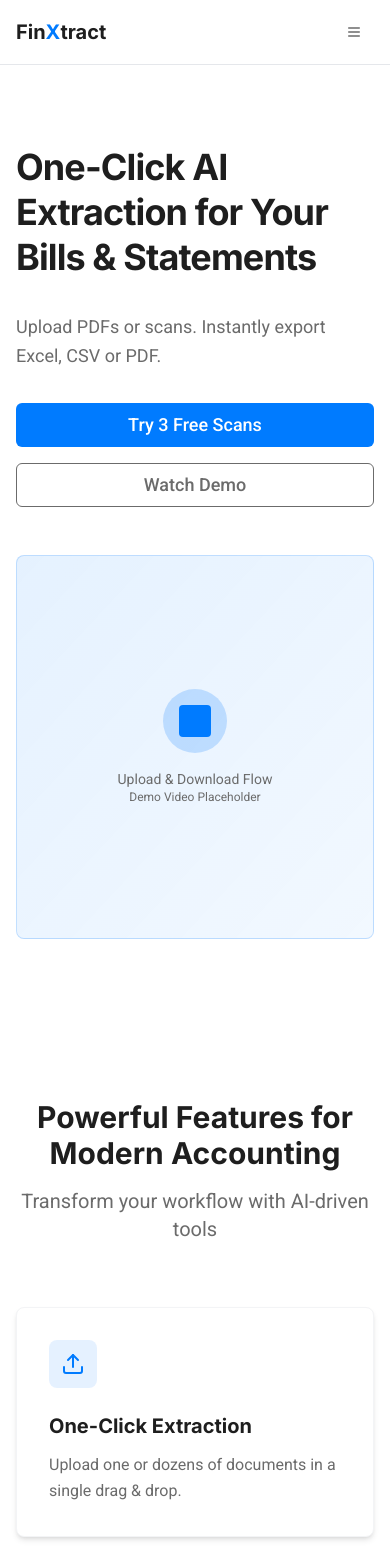
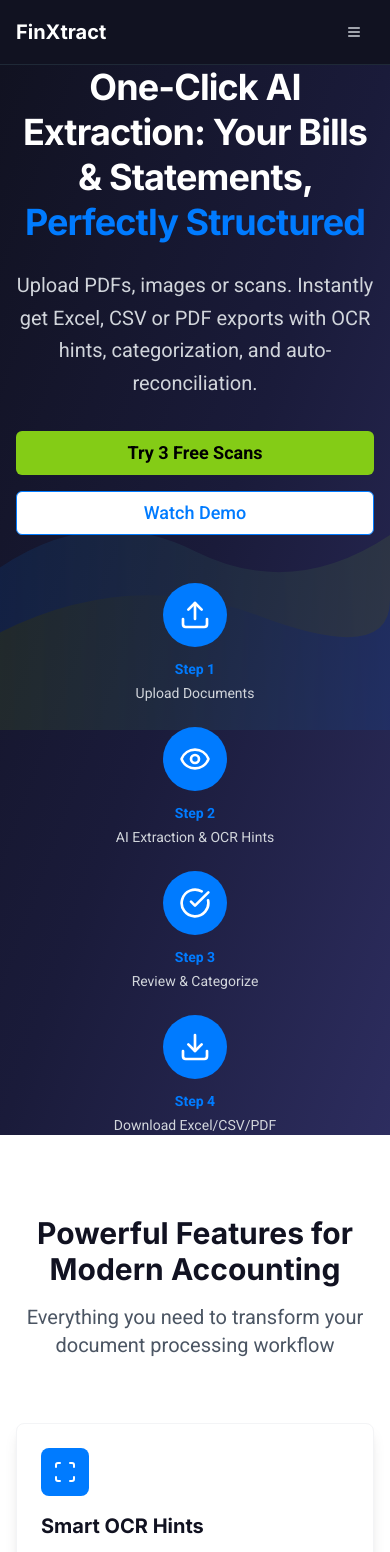
Before and after one commit to jonathanrao99/finxtract-ai-clarity, a React (Vite) app: page / in a window 390 px wide. Shown: the top 1552 px of the page. Built offline with nearby package versions, Linux system fonts and the light colour scheme.

Commit message:
Reverted to commit 7fc290a698696539d1fb59072921dd456e3c4793

```diff
--- a/index.html
+++ b/index.html
@@ -4,21 +4,23 @@
   <head>
     <meta charset="UTF-8" />
     <meta name="viewport" content="width=device-width, initial-scale=1.0" />
-    <title>FinXtract - AI-Powered Document Converter</title>
-    <meta name="description" content="One-Click AI Extraction for Your Bills & Statements. Upload PDFs or scans. Instantly export Excel, CSV or PDF." />
+    <title>FinXtract - AI-Powered Bill & Statement Converter</title>
+    <meta name="description" content="One-Click AI Extraction: Your Bills & Statements, Perfectly Structured. Upload PDFs, images or scans. Instantly get Excel, CSV or PDF exports." />
     <meta name="author" content="FinXtract" />
 
     <!-- Google Fonts -->
     <link rel="preconnect" href="https://fonts.googleapis.com">
     <link rel="preconnect" href="https://fonts.gstatic.com" crossorigin>
-    <link href="https://fonts.googleapis.com/css2?family=Inter:wght@400;500;600;700;800&family=Roboto:wght@300;400;500;700&family=Poppins:wght@400;500;600;700;800&display=swap" rel="stylesheet">
+    <link href="https://fonts.googleapis.com/css2?family=Inter:wght@400;500;600;700;800&family=Roboto:wght@300;400;500;700&display=swap" rel="stylesheet">
 
-    <meta property="og:title" content="FinXtract - AI-Powered Document Converter" />
-    <meta property="og:description" content="One-Click AI Extraction for Your Bills & Statements" />
+    <meta property="og:title" content="FinXtract - AI-Powered Bill & Statement Converter" />
+    <meta property="og:description" content="One-Click AI Extraction: Your Bills & Statements, Perfectly Structured" />
     <meta property="og:type" content="website" />
+    <meta property="og:image" content="https://lovable.dev/opengraph-image-p98pqg.png" />
 
     <meta name="twitter:card" content="summary_large_image" />
     <meta name="twitter:site" content="@finxtract" />
+    <meta name="twitter:image" content="https://lovable.dev/opengraph-image-p98pqg.png" />
   </head>
 
   <body>
--- a/src/components/layout/Navbar.tsx
+++ b/src/components/layout/Navbar.tsx
@@ -6,17 +6,15 @@ import { Menu, X } from "lucide-react";
 export const Navbar = () => {
   const [isMenuOpen, setIsMenuOpen] = useState(false);
 
-  const menuItems = ["Home", "Features", "Pricing"];
+  const menuItems = ["Home", "Features", "Pricing", "Reviews", "Contact"];
 
   return (
-    <nav className="sticky top-0 z-50 bg-white border-b border-gray-200">
+    <nav className="sticky top-0 z-50 bg-[#111221] text-white border-b border-gray-800">
       <div className="max-w-7xl mx-auto px-4 sm:px-6 lg:px-8">
         <div className="flex justify-between items-center h-16">
           {/* Logo */}
           <div className="flex-shrink-0">
-            <h1 className="text-xl font-bold text-[#1E1E1E]">
-              Fin<span className="text-[#007BFF]">X</span>tract
-            </h1>
+            <h1 className="text-xl font-bold text-white">FinXtract</h1>
           </div>
 
           {/* Desktop Menu */}
@@ -26,7 +24,7 @@ export const Navbar = () => {
                 <a
                   key={item}
                   href={`#${item.toLowerCase()}`}
-                  className="text-[#6B6B6B] hover:text-[#1E1E1E] px-3 py-2 text-sm font-medium transition-colors"
+                  className="text-gray-300 hover:text-white px-3 py-2 text-sm font-medium transition-colors"
                 >
                   {item}
                 </a>
@@ -35,8 +33,14 @@ export const Navbar = () => {
           </div>
 
           {/* Desktop CTA */}
-          <div className="hidden md:flex">
-            <Button className="bg-[#007BFF] hover:bg-[#0056b3] text-white font-medium">
+          <div className="hidden md:flex items-center space-x-4">
+            <Button variant="ghost" className="text-gray-300 hover:text-white">
+              Login
+            </Button>
+            <Button variant="ghost" className="text-gray-300 hover:text-white">
+              Sign Up
+            </Button>
+            <Button className="bg-[#84CC16] hover:bg-[#65A30D] text-black font-medium">
               Get Started
             </Button>
           </div>
@@ -47,42 +51,35 @@ export const Navbar = () => {
               variant="ghost"
               size="icon"
               onClick={() => setIsMenuOpen(!isMenuOpen)}
-              className="text-[#6B6B6B] hover:text-[#1E1E1E]"
+              className="text-gray-300 hover:text-white"
             >
               {isMenuOpen ? <X size={24} /> : <Menu size={24} />}
             </Button>
           </div>
         </div>
 
-        {/* Mobile Menu Overlay */}
+        {/* Mobile Menu */}
         {isMenuOpen && (
-          <div className="md:hidden fixed inset-0 z-50 bg-white">
-            <div className="flex justify-between items-center h-16 px-4 border-b border-gray-200">
-              <h1 className="text-xl font-bold text-[#1E1E1E]">
-                Fin<span className="text-[#007BFF]">X</span>tract
-              </h1>
-              <Button
-                variant="ghost"
-                size="icon"
-                onClick={() => setIsMenuOpen(false)}
-                className="text-[#6B6B6B] hover:text-[#1E1E1E]"
-              >
-                <X size={24} />
-              </Button>
-            </div>
-            <div className="px-4 py-8 space-y-6">
+          <div className="md:hidden">
+            <div className="px-2 pt-2 pb-3 space-y-1 sm:px-3 border-t border-gray-800">
               {menuItems.map((item) => (
                 <a
                   key={item}
                   href={`#${item.toLowerCase()}`}
-                  className="block text-2xl font-medium text-[#1E1E1E] hover:text-[#007BFF] transition-colors"
+                  className="text-gray-300 hover:text-white block px-3 py-2 text-sm font-medium"
                   onClick={() => setIsMenuOpen(false)}
                 >
                   {item}
                 </a>
               ))}
-              <div className="pt-4">
-                <Button className="w-full bg-[#007BFF] hover:bg-[#0056b3] text-white font-medium">
+              <div className="pt-4 space-y-2">
+                <Button variant="ghost" className="w-full text-gray-300 hover:text-white">
+                  Login
+                </Button>
+                <Button variant="ghost" className="w-full text-gray-300 hover:text-white">
+                  Sign Up
+                </Button>
+                <Button className="w-full bg-[#84CC16] hover:bg-[#65A30D] text-black font-medium">
                   Get Started
                 </Button>
               </div>
--- a/src/components/sections/Features.tsx
+++ b/src/components/sections/Features.tsx
@@ -1,27 +1,27 @@
 
-import { Upload, Eye, Tag, GitMerge } from "lucide-react";
+import { Scan, Tag, GitMerge, Upload } from "lucide-react";
 
 export const Features = () => {
   const features = [
     {
-      icon: Upload,
-      title: "One-Click Extraction",
-      description: "Upload one or dozens of documents in a single drag & drop."
-    },
-    {
-      icon: Eye,
-      title: "Live OCR Previews",
-      description: "See highlighted text and line-items before you download."
+      icon: Scan,
+      title: "Smart OCR Hints",
+      description: "Highlight line-items as you hover with intelligent text recognition and extraction."
     },
     {
       icon: Tag,
-      title: "Smart Categorization",
-      description: "Auto-assign rents, utilities, payroll, and more."
+      title: "Auto-Categorization",
+      description: "Automatically sort rent, utilities, payroll and more with AI-powered classification."
     },
     {
       icon: GitMerge,
-      title: "Auto-Reconciliation",
-      description: "Match payments to bank entries—zero manual work."
+      title: "Reconciliation Engine",
+      description: "Match payments to statements automatically with our advanced reconciliation system."
+    },
+    {
+      icon: Upload,
+      title: "Bulk Upload & API",
+      description: "Drag & drop multiple files plus REST endpoint for seamless integration."
     }
   ];
 
@@ -29,27 +29,27 @@ export const Features = () => {
     <section id="features" className="py-20 bg-white">
       <div className="max-w-7xl mx-auto px-4 sm:px-6 lg:px-8">
         <div className="text-center mb-16">
-          <h2 className="text-3xl md:text-4xl font-bold text-[#1E1E1E] mb-4">
+          <h2 className="text-3xl md:text-4xl font-bold text-[#111221] mb-4">
             Powerful Features for Modern Accounting
           </h2>
-          <p className="text-xl text-[#6B6B6B] max-w-3xl mx-auto">
-            Transform your workflow with AI-driven tools
+          <p className="text-xl text-gray-600 max-w-3xl mx-auto">
+            Everything you need to transform your document processing workflow
           </p>
         </div>
 
-        <div className="grid grid-cols-1 md:grid-cols-2 gap-8">
+        <div className="grid grid-cols-1 md:grid-cols-2 lg:grid-cols-4 gap-8">
           {features.map((feature, index) => (
             <div
               key={index}
-              className="bg-white p-8 rounded-lg shadow-md hover:shadow-lg transition-all duration-300 border border-gray-100 group hover:border-[#007BFF] hover:translate-y-[-4px]"
+              className="bg-white p-6 rounded-lg shadow-lg hover:shadow-xl transition-shadow duration-300 border border-gray-100 group"
             >
-              <div className="w-12 h-12 bg-[#007BFF]/10 rounded-lg flex items-center justify-center mb-6 group-hover:bg-[#007BFF]/20 transition-colors">
-                <feature.icon className="w-6 h-6 text-[#007BFF]" />
+              <div className="w-12 h-12 bg-[#007BFF] rounded-lg flex items-center justify-center mb-4 group-hover:bg-[#0056b3] transition-colors">
+                <feature.icon className="w-6 h-6 text-white" />
               </div>
-              <h3 className="text-xl font-bold text-[#1E1E1E] mb-3">
+              <h3 className="text-xl font-bold text-[#111221] mb-2">
                 {feature.title}
               </h3>
-              <p className="text-[#6B6B6B] leading-relaxed">
+              <p className="text-gray-600 leading-relaxed">
                 {feature.description}
               </p>
             </div>
--- a/src/components/sections/Hero.tsx
+++ b/src/components/sections/Hero.tsx
@@ -1,49 +1,84 @@
 
 import { Button } from "@/components/ui/button";
+import { Upload, Eye, CheckCircle, Download } from "lucide-react";
 
 export const Hero = () => {
+  const workflowSteps = [
+    { icon: Upload, label: "Upload Documents" },
+    { icon: Eye, label: "AI Extraction & OCR Hints" },
+    { icon: CheckCircle, label: "Review & Categorize" },
+    { icon: Download, label: "Download Excel/CSV/PDF" }
+  ];
+
   return (
-    <section className="relative min-h-screen flex items-center bg-white">
-      <div className="max-w-7xl mx-auto px-4 sm:px-6 lg:px-8 py-20">
-        <div className="grid grid-cols-1 lg:grid-cols-2 gap-12 items-center">
-          {/* Left Content */}
-          <div className="space-y-8">
-            <h1 className="text-4xl md:text-5xl lg:text-6xl font-bold text-[#1E1E1E] leading-tight tracking-tight">
-              One-Click AI Extraction for Your Bills & Statements
+    <section className="relative min-h-screen flex items-center justify-center bg-gradient-to-br from-[#111221] via-[#1a1b3a] to-[#2d2d5f] text-white overflow-hidden">
+      {/* Abstract SVG Background */}
+      <div className="absolute inset-0 opacity-10">
+        <svg className="w-full h-full" viewBox="0 0 1200 800" fill="none">
+          <path
+            d="M0,300 Q300,100 600,250 T1200,200 L1200,800 L0,800 Z"
+            fill="url(#gradient1)"
+          />
+          <path
+            d="M0,500 Q400,300 800,450 T1200,400 L1200,800 L0,800 Z"
+            fill="url(#gradient2)"
+          />
+          <defs>
+            <linearGradient id="gradient1" x1="0%" y1="0%" x2="100%" y2="0%">
+              <stop offset="0%" stopColor="#007BFF" />
+              <stop offset="100%" stopColor="#84CC16" />
+            </linearGradient>
+            <linearGradient id="gradient2" x1="0%" y1="0%" x2="100%" y2="0%">
+              <stop offset="0%" stopColor="#84CC16" />
+              <stop offset="100%" stopColor="#007BFF" />
+            </linearGradient>
+          </defs>
+        </svg>
+      </div>
+
+      <div className="relative z-10 max-w-7xl mx-auto px-4 sm:px-6 lg:px-8 text-center">
+        <div className="max-w-4xl mx-auto">
+          <h1 className="text-4xl md:text-6xl font-bold mb-6 leading-tight tracking-tight">
+            One-Click AI Extraction: Your Bills & Statements,{" "}
+            <span className="text-[#007BFF]">Perfectly Structured</span>
           </h1>
 
-            <p className="text-lg md:text-xl text-[#6B6B6B] leading-relaxed max-w-2xl">
-              Upload PDFs or scans. Instantly export Excel, CSV or PDF.
+          <p className="text-xl md:text-2xl text-gray-300 mb-8 max-w-3xl mx-auto leading-relaxed">
+            Upload PDFs, images or scans. Instantly get Excel, CSV or PDF exports with OCR hints,
+            categorization, and auto-reconciliation.
           </p>
 
-            <div className="flex flex-col sm:flex-row gap-4">
+          <div className="flex flex-col sm:flex-row gap-4 justify-center mb-12">
             <Button
               size="lg"
-                className="bg-[#007BFF] hover:bg-[#0056b3] text-white font-medium px-8 py-3 text-lg transition-all duration-200"
+              className="bg-[#84CC16] hover:bg-[#65A30D] text-black font-semibold px-8 py-3 text-lg"
             >
               Try 3 Free Scans
             </Button>
             <Button
               size="lg"
               variant="outline"
-                className="border-[#6B6B6B] text-[#6B6B6B] hover:bg-[#6B6B6B] hover:text-white px-8 py-3 text-lg transition-all duration-200"
+              className="border-[#007BFF] text-[#007BFF] hover:bg-[#007BFF] hover:text-white px-8 py-3 text-lg"
             >
               Watch Demo
             </Button>
           </div>
+
+          {/* Workflow Steps */}
+          <div className="grid grid-cols-1 md:grid-cols-4 gap-6 max-w-4xl mx-auto">
+            {workflowSteps.map((step, index) => (
+              <div key={index} className="flex flex-col items-center space-y-3">
+                <div className="w-16 h-16 bg-[#007BFF] rounded-full flex items-center justify-center">
+                  <step.icon className="w-8 h-8 text-white" />
                 </div>
-
-          {/* Right Content - Placeholder for graphic/video */}
-          <div className="flex justify-center">
-            <div className="w-full max-w-md h-96 bg-gradient-to-br from-[#007BFF]/10 to-[#007BFF]/5 rounded-lg border border-[#007BFF]/20 flex items-center justify-center">
-              <div className="text-center text-[#6B6B6B]">
-                <div className="w-16 h-16 bg-[#007BFF]/20 rounded-full mx-auto mb-4 flex items-center justify-center">
-                  <div className="w-8 h-8 bg-[#007BFF] rounded-sm"></div>
+                <div className="text-center">
+                  <div className="text-sm text-[#007BFF] font-semibold mb-1">
+                    Step {index + 1}
                   </div>
-                <p className="text-sm">Upload & Download Flow</p>
-                <p className="text-xs">Demo Video Placeholder</p>
+                  <div className="text-sm text-gray-300">{step.label}</div>
                 </div>
               </div>
+            ))}
           </div>
         </div>
       </div>
--- a/src/components/sections/Pricing.tsx
+++ b/src/components/sections/Pricing.tsx
@@ -9,40 +9,41 @@ export const Pricing = () => {
   const plans = [
     {
       name: "Basic",
-      monthlyPrice: 9.99,
-      yearlyPrice: 99,
+      subtitle: "For freelancers",
+      monthlyPrice: 19,
+      yearlyPrice: 190,
       features: [
         "50 pages/month",
-        "OCR previews & categorization",
-        "Email support"
-      ],
-      cta: "Get Started",
-      ctaVariant: "default" as const
+        "OCR hints & basic categorization",
+        "Email support",
+        "Basic export formats"
+      ]
     },
     {
       name: "Pro",
       subtitle: "Most Popular",
-      monthlyPrice: 24.99,
-      yearlyPrice: 249,
+      monthlyPrice: 49,
+      yearlyPrice: 490,
       popular: true,
       features: [
         "500 pages/month",
         "All Basic features",
-        "Reconciliation & bulk upload",
-        "Priority chat & email"
-      ],
-      cta: "Get Started",
-      ctaVariant: "default" as const
+        "Auto-reconciliation & bulk upload",
+        "Priority email & chat support",
+        "Advanced categorization"
+      ]
     },
     {
       name: "Enterprise",
+      subtitle: "Custom pricing",
       custom: true,
       features: [
-        "Unlimited pages + API access",
-        "Dedicated account team & SLA"
-      ],
-      cta: "Contact Sales",
-      ctaVariant: "outline" as const
+        "Unlimited pages",
+        "API access",
+        "Dedicated account manager",
+        "SLA & compliance features",
+        "Custom integrations"
+      ]
     }
   ];
 
@@ -50,13 +51,16 @@ export const Pricing = () => {
     <section id="pricing" className="py-20 bg-white">
       <div className="max-w-7xl mx-auto px-4 sm:px-6 lg:px-8">
         <div className="text-center mb-16">
-          <h2 className="text-3xl md:text-4xl font-bold text-[#1E1E1E] mb-8">
+          <h2 className="text-3xl md:text-4xl font-bold text-[#111221] mb-4">
             Simple, Transparent Pricing
           </h2>
+          <p className="text-xl text-gray-600 mb-8">
+            Choose the plan that fits your needs
+          </p>
 
           {/* Billing Toggle */}
           <div className="flex items-center justify-center space-x-4 mb-8">
-            <span className={`text-sm ${!isYearly ? 'text-[#1E1E1E] font-semibold' : 'text-[#6B6B6B]'}`}>
+            <span className={`text-sm ${!isYearly ? 'text-[#111221] font-semibold' : 'text-gray-500'}`}>
               Monthly
             </span>
             <button
@@ -71,7 +75,7 @@ export const Pricing = () => {
                 }`}
               />
             </button>
-            <span className={`text-sm ${isYearly ? 'text-[#1E1E1E] font-semibold' : 'text-[#6B6B6B]'}`}>
+            <span className={`text-sm ${isYearly ? 'text-[#111221] font-semibold' : 'text-gray-500'}`}>
               Yearly
             </span>
           </div>
@@ -81,7 +85,7 @@ export const Pricing = () => {
           {plans.map((plan, index) => (
             <div
               key={index}
-              className={`bg-white rounded-lg shadow-lg p-8 relative transition-all duration-300 hover:shadow-xl ${
+              className={`bg-white rounded-lg shadow-lg p-8 relative ${
                 plan.popular ? 'ring-2 ring-[#007BFF] scale-105' : 'border border-gray-200'
               }`}
             >
@@ -94,23 +98,21 @@ export const Pricing = () => {
               )}
 
               <div className="text-center mb-8">
-                <h3 className="text-2xl font-bold text-[#1E1E1E] mb-2">
+                <h3 className="text-2xl font-bold text-[#111221] mb-2">
                   {plan.name}
                 </h3>
-                {plan.subtitle && (
-                  <p className="text-[#6B6B6B] mb-4">{plan.subtitle}</p>
-                )}
+                <p className="text-gray-600 mb-4">{plan.subtitle}</p>
 
                 {plan.custom ? (
-                  <div className="text-3xl font-bold text-[#1E1E1E]">
-                    Custom pricing
+                  <div className="text-3xl font-bold text-[#111221]">
+                    Custom
                   </div>
                 ) : (
                   <div>
-                    <span className="text-4xl font-bold text-[#1E1E1E]">
+                    <span className="text-4xl font-bold text-[#111221]">
                       ${isYearly ? plan.yearlyPrice : plan.monthlyPrice}
                     </span>
-                    <span className="text-[#6B6B6B]">
+                    <span className="text-gray-600">
                       /{isYearly ? 'year' : 'month'}
                     </span>
                   </div>
@@ -120,29 +122,28 @@ export const Pricing = () => {
               <ul className="space-y-4 mb-8">
                 {plan.features.map((feature, featureIndex) => (
                   <li key={featureIndex} className="flex items-start">
-                    <Check className="w-5 h-5 text-[#007BFF] mr-3 mt-0.5 flex-shrink-0" />
-                    <span className="text-[#6B6B6B]">{feature}</span>
+                    <Check className="w-5 h-5 text-[#84CC16] mr-3 mt-0.5 flex-shrink-0" />
+                    <span className="text-gray-700">{feature}</span>
                   </li>
                 ))}
               </ul>
 
               <Button
-                className={`w-full font-semibold ${
-                  plan.ctaVariant === "outline"
-                    ? 'border-[#007BFF] text-[#007BFF] hover:bg-[#007BFF] hover:text-white'
-                    : 'bg-[#007BFF] hover:bg-[#0056b3] text-white'
-                }`}
-                variant={plan.ctaVariant}
+                className={`w-full ${
+                  plan.popular
+                    ? 'bg-[#007BFF] hover:bg-[#0056b3]'
+                    : 'bg-[#84CC16] hover:bg-[#65A30D]'
+                } text-white font-semibold`}
               >
-                {plan.cta}
+                {plan.custom ? 'Contact Sales' : 'Get Started'}
               </Button>
             </div>
           ))}
         </div>
 
         <div className="text-center mt-8">
-          <p className="text-sm text-[#6B6B6B]">
-            First-time users receive 3 free scans upon sign-up.
+          <p className="text-sm text-gray-500">
+            First-time users get 3 free scans when you sign up.
           </p>
         </div>
       </div>
--- a/src/index.css
+++ b/src/index.css
@@ -36,32 +36,47 @@
     --radius: 0.5rem;
 
     --sidebar-background: 0 0% 98%;
+
     --sidebar-foreground: 240 5.3% 26.1%;
+
     --sidebar-primary: 240 5.9% 10%;
+
     --sidebar-primary-foreground: 0 0% 98%;
+
     --sidebar-accent: 240 4.8% 95.9%;
+
     --sidebar-accent-foreground: 240 5.9% 10%;
+
     --sidebar-border: 220 13% 91%;
+
     --sidebar-ring: 217.2 91.2% 59.8%;
   }
 
   .dark {
     --background: 222.2 84% 4.9%;
     --foreground: 210 40% 98%;
+
     --card: 222.2 84% 4.9%;
     --card-foreground: 210 40% 98%;
+
     --popover: 222.2 84% 4.9%;
     --popover-foreground: 210 40% 98%;
+
     --primary: 210 40% 98%;
     --primary-foreground: 222.2 47.4% 11.2%;
+
     --secondary: 217.2 32.6% 17.5%;
     --secondary-foreground: 210 40% 98%;
+
     --muted: 217.2 32.6% 17.5%;
     --muted-foreground: 215 20.2% 65.1%;
+
     --accent: 217.2 32.6% 17.5%;
     --accent-foreground: 210 40% 98%;
+
     --destructive: 0 62.8% 30.6%;
     --destructive-foreground: 210 40% 98%;
+
     --border: 217.2 32.6% 17.5%;
     --input: 217.2 32.6% 17.5%;
     --ring: 212.7 26.8% 83.9%;
@@ -88,36 +103,4 @@
   h1, h2, h3, h4, h5, h6 {
     @apply font-inter;
   }
-
-  /* Add Poppins as alternative heading font */
-  .font-poppins {
-    font-family: 'Poppins', sans-serif;
-  }
 }
-
-/* Smooth scroll behavior */
-html {
-  scroll-behavior: smooth;
-}
-
-/* Hover animations for cards */
-@layer utilities {
-  .card-hover {
-    @apply transition-all duration-300 hover:shadow-lg hover:translate-y-[-4px];
-  }
-
-  .fade-in {
-    @apply opacity-0 animate-fade-in;
-  }
-}
-
-@keyframes fade-in {
-  from {
-    opacity: 0;
-    transform: translateY(20px);
-  }
-  to {
-    opacity: 1;
-    transform: translateY(0);
-  }
-}
--- a/src/pages/Index.tsx
+++ b/src/pages/Index.tsx
@@ -1,9 +1,10 @@
 
 import { Hero } from "@/components/sections/Hero";
 import { Features } from "@/components/sections/Features";
-import { TrustedBy } from "@/components/sections/TrustedBy";
+import { LiveStats } from "@/components/sections/LiveStats";
 import { Testimonials } from "@/components/sections/Testimonials";
 import { Pricing } from "@/components/sections/Pricing";
+import { TrustBar } from "@/components/sections/TrustBar";
 import { Navbar } from "@/components/layout/Navbar";
 import { Footer } from "@/components/layout/Footer";
 
@@ -13,9 +14,10 @@ const Index = () => {
       <Navbar />
       <Hero />
       <Features />
-      <TrustedBy />
+      <LiveStats />
       <Testimonials />
       <Pricing />
+      <TrustBar />
       <Footer />
     </div>
   );
--- a/tailwind.config.ts
+++ b/tailwind.config.ts
@@ -22,7 +22,6 @@ export default {
 			fontFamily: {
 				'inter': ['Inter', 'sans-serif'],
 				'roboto': ['Roboto', 'sans-serif'],
-				'poppins': ['Poppins', 'sans-serif'],
 			},
 			colors: {
 				border: 'hsl(var(--border))',
@@ -90,22 +89,11 @@ export default {
 					to: {
 						height: '0'
 					}
-				},
-				'fade-in': {
-					'0%': {
-						opacity: '0',
-						transform: 'translateY(20px)'
-					},
-					'100%': {
-						opacity: '1',
-						transform: 'translateY(0)'
-					}
 				}
 			},
 			animation: {
 				'accordion-down': 'accordion-down 0.2s ease-out',
-				'accordion-up': 'accordion-up 0.2s ease-out',
-				'fade-in': 'fade-in 0.6s ease-out'
+				'accordion-up': 'accordion-up 0.2s ease-out'
 			}
 		}
 	},
```
Also changed, not shown: src/components/layout/Footer.tsx (+40 -15 lines), src/components/sections/Testimonials.tsx (+12 -15 lines), src/components/sections/TrustedBy.tsx (deleted, +0 -33 lines). Lines whose indentation alone changed are shown as unchanged.
